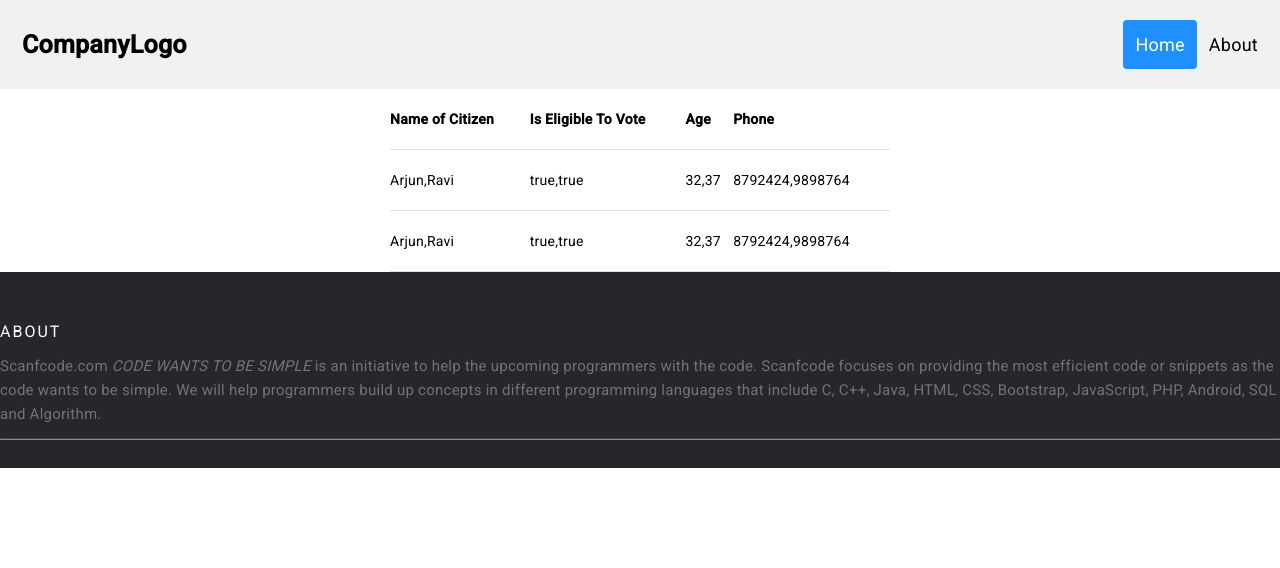
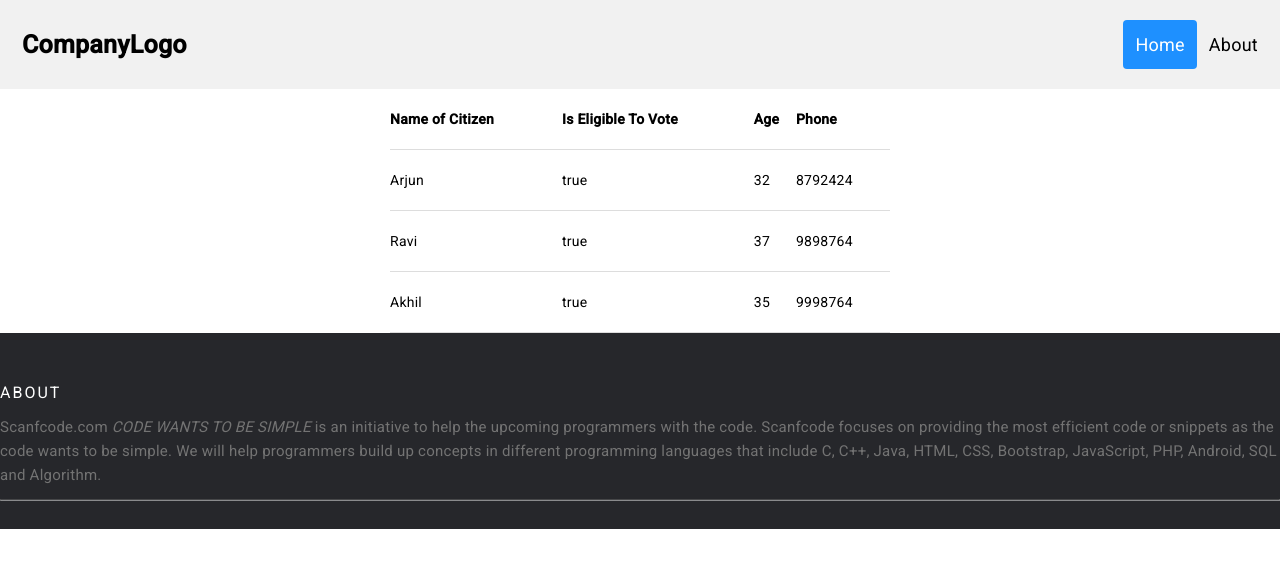
Before and after one commit to shabasy002/Table-Live, an Angular app: page /about in a window 1280 px wide. Shown: the top 568 px of the page. Built offline with nearby package versions, Linux system fonts and the light colour scheme.

Commit message:
added-counter-for-loop

```diff
--- a/src/app/components/election-table/election-table.component.html
+++ b/src/app/components/election-table/election-table.component.html
@@ -31,9 +31,11 @@
       </tr>
 
       </ng-container>
-     <tr  *ngFor="let i of dataSource">
-      <ng-container *ngFor="let k of columnConfigurations">
-        <td >{{k.cell}}</td>
+     <tr  *ngFor="let i of dataSource;let x= index;">
+      <ng-container *ngFor="let k of columnConfigurations ">
+        <td >{{k.cell[x]}}</td>
+
+
       </ng-container>
 
      </tr>
--- a/src/app/components/election-table/election-table.component.ts
+++ b/src/app/components/election-table/election-table.component.ts
@@ -15,7 +15,8 @@ export interface VotersList {
 
 const ELEMENT_DATA: VotersList[] = [
 	{ name: 'Arjun', age: 32, phone: 8792424, isWhatsappUser: true, constituency: 'Thiruvanthapuram', isEligibleToVote: true},
-	{ name: 'Ravi', age: 37, phone: 9898764, isWhatsappUser: false, constituency: 'Kollam', isEligibleToVote: true}
+	{ name: 'Ravi', age: 37, phone: 9898764, isWhatsappUser: false, constituency: 'Kollam', isEligibleToVote: true},
+  { name: 'Akhil', age: 35, phone: 9998764, isWhatsappUser: true, constituency: 'Kocchi', isEligibleToVote: true}
 ];
 function myFunction(){
 
@@ -52,7 +53,11 @@ export class ElectionTableComponent implements OnInit {
   ];
   dataSource = ELEMENT_DATA;
   displayedColumns: Array<string> = [];
+  property:number = 0;
 
+   increment_property(): void{
+    this.property++;
+  }
   ngOnInit(): void {
     let val:string="name";
 
```
